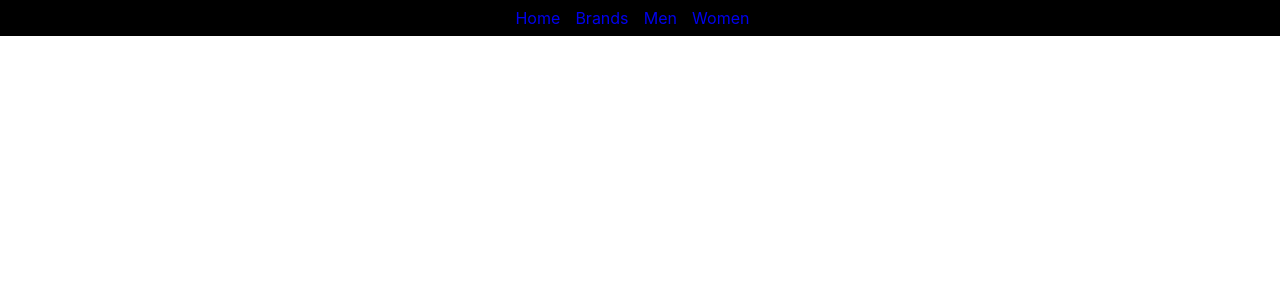
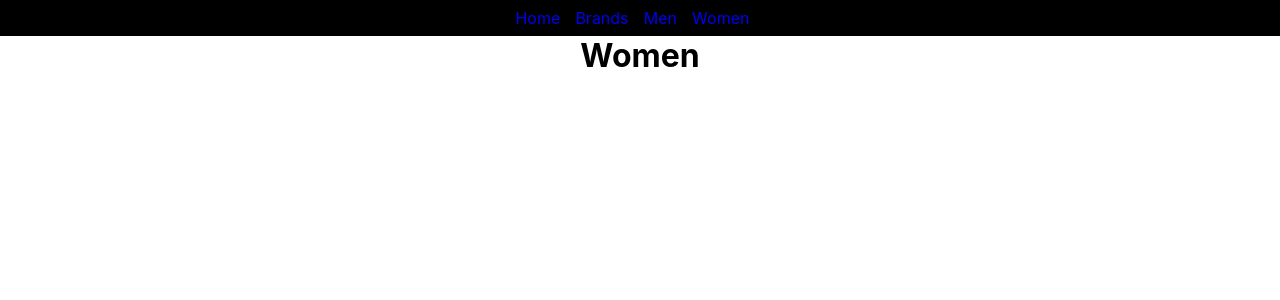
Before and after one commit to syed-minhaj-hussain/product-landing-page, a React (Create React App) app: page /women in a window 1280 px wide. Shown: the top 300 px of the page. Built offline with nearby package versions, Linux system fonts and the light colour scheme.

Commit message:
refactor

```diff
--- a/src/App.js
+++ b/src/App.js
@@ -1,10 +1,11 @@
 import { Routes, Route } from "react-router-dom";
 import "./App.css";
 import { Brands } from "./components/brands/Brands";
-import { Filter } from "./components/filterProducts/Filter";
+import { Men } from "./components/men/Men";
 import { Navbar } from "./components/navbar/Navbar";
 import { ProductDetail } from "./components/products/ProductDetail";
 import { ProductsByBrand } from "./components/products/ProductsByBrand";
+import { Women } from "./components/women/Women";
 
 function App() {
   return (
@@ -14,6 +15,8 @@ function App() {
         <Route path="/" element={<ProductDetail />} />
         <Route path="/brand/:brandName" element={<ProductsByBrand />} />
         <Route path="/brands" element={<Brands />} />
+        <Route path="/men" element={<Men />} />
+        <Route path="/women" element={<Women />} />
       </Routes>
     </div>
   );
--- /dev/null
+++ b/src/components/men/Men.js
@@ -0,0 +1,9 @@
+import React from "react";
+
+export const Men = () => {
+  return (
+    <div>
+      <h1>Men</h1>
+    </div>
+  );
+};
--- /dev/null
+++ b/src/components/women/Women.js
@@ -0,0 +1,9 @@
+import React from "react";
+
+export const Women = () => {
+  return (
+    <div>
+      <h1>Women</h1>
+    </div>
+  );
+};
```
